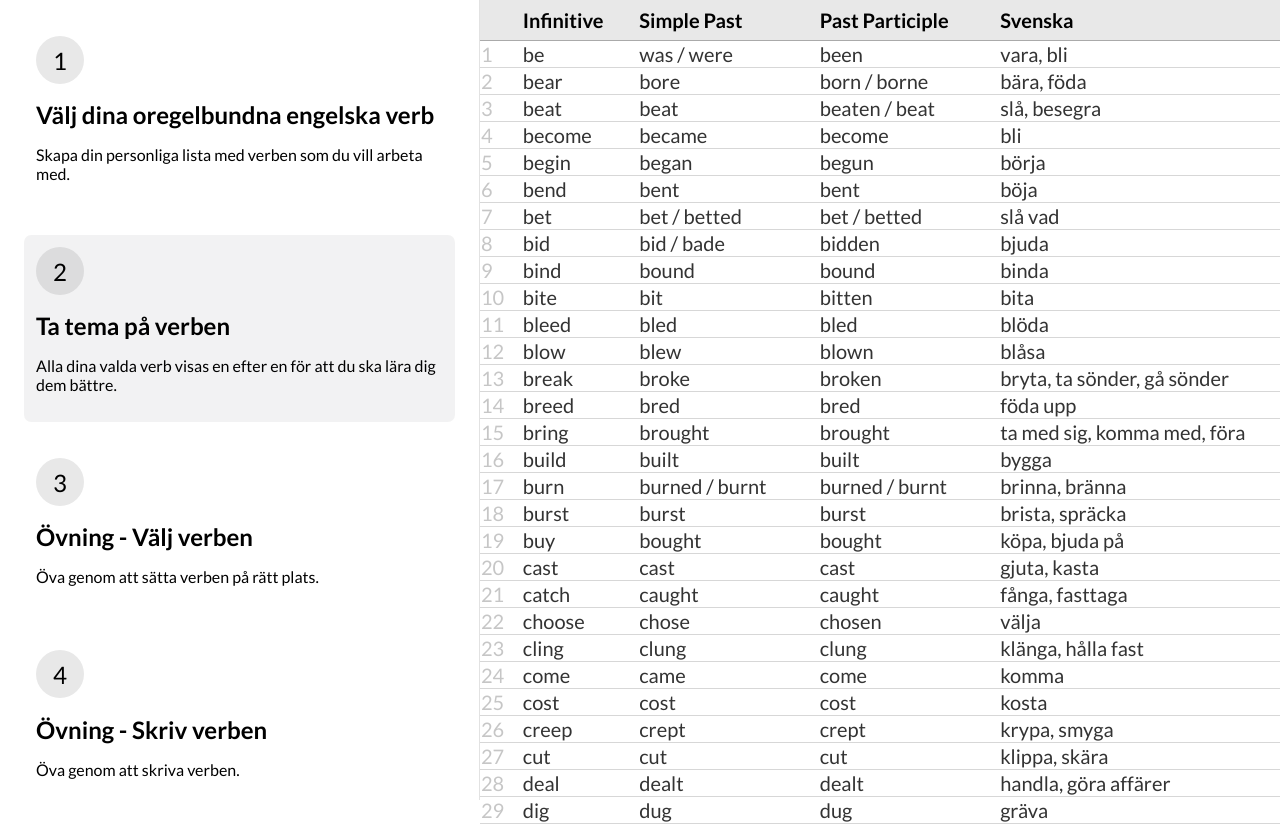
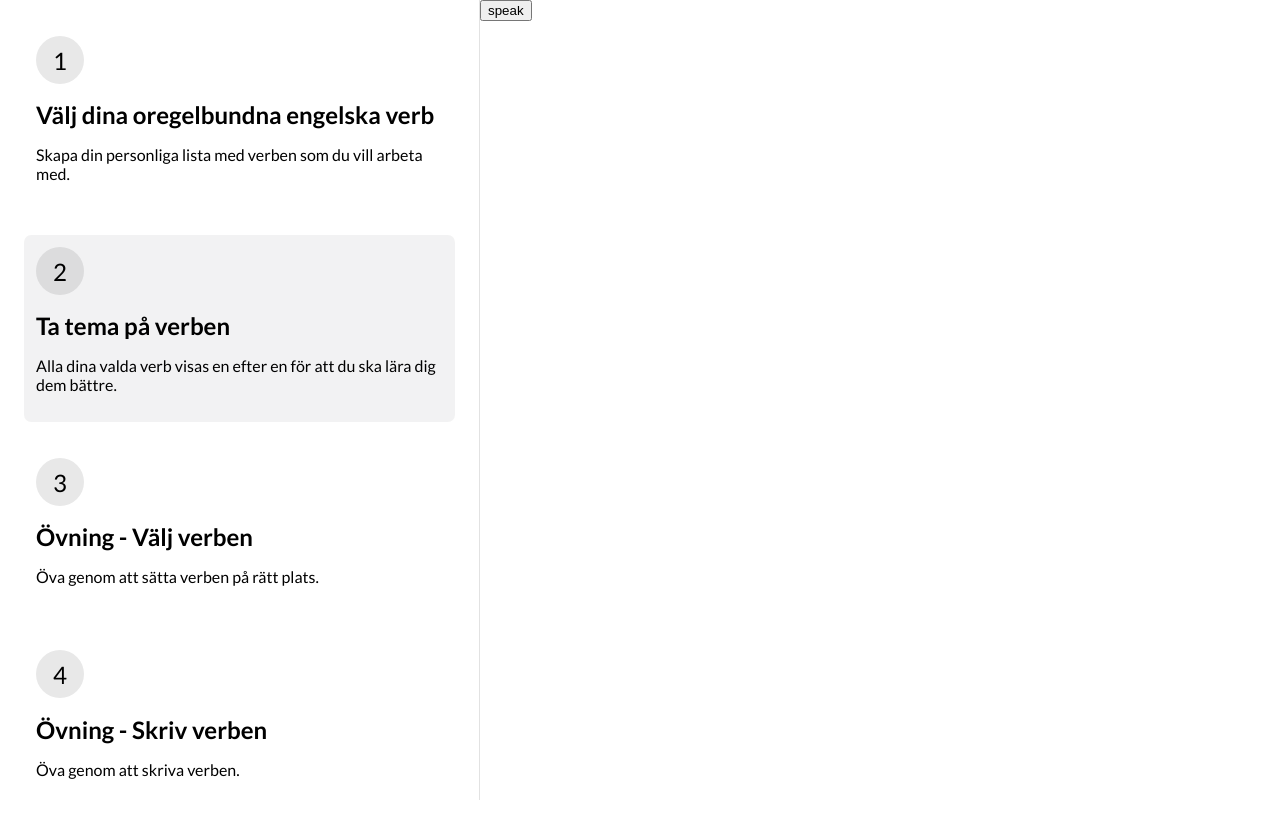
Before and after one commit to veryuniqueusername/foxiverbs, a React app: page /learn in a window 1280 px wide. Shown: the top 824 px of the page. Built offline with nearby package versions, Linux system fonts and the light colour scheme.

Commit message:
speech, storage

```diff
--- a/src/App.tsx
+++ b/src/App.tsx
@@ -2,6 +2,7 @@ import { BrowserRouter as Router, Switch, Route } from 'react-router-dom';
 import './styles.scss';
 import Sidebar from './Sidebar';
 import Choose from './Choose';
+import Learn from './Learn';
 
 export default function App() {
 	return (
@@ -10,11 +11,11 @@ export default function App() {
 			<div className="wrapper">
 				<Sidebar />
 				<Switch>
-					<Route path="/">
+					<Route path="/choose">
 						<Choose />
 					</Route>
 					<Route path="/learn">
-						<Choose />
+						<Learn />
 					</Route>
 					<Route path="/drag">
 						<Choose />
@@ -22,6 +23,9 @@ export default function App() {
 					<Route path="/write">
 						<Choose />
 					</Route>
+					<Route path="/">
+						<Choose />
+					</Route>
 				</Switch>
 			</div>
 		</Router>
--- a/src/Choose.tsx
+++ b/src/Choose.tsx
@@ -1,19 +1,29 @@
 import { useState } from 'react';
 import { verbList, getVariant } from './verbGetter';
+import { setSelected, getSelected } from './storage';
+import speak from './speechSynthesis';
+
+// TODO: SELECT/DESELECT ALL
 
 function TableRow({ i, verb }: { i: number; verb: string }) {
-	const [selected, setSelected] = useState(false);
+	const storedValue = getSelected(verb);
+	const [selectedState, setSelectedState] = useState(storedValue);
 
 	function click() {
-		if (!selected) {
-			setSelected(true);
+		if (!selectedState) {
+			setSelectedState(true);
+			setSelected(verb, true);
 		} else {
-			setSelected(false);
+			setSelectedState(false);
+			setSelected(verb, false);
 		}
 	}
 
 	return (
-		<tr onClick={click} className={selected ? 'selected' : null}>
+		<tr onClick={click} className={selectedState ? 'selected' : null}>
+			<td className="speaker" onClick={() => speak(verb)}>
+				s
+			</td>
 			<td className={`tableNumber`}>{i + 1}</td>
 			<td>{verb}</td>
 			<td>{getVariant(verb, 'SP')}</td>
@@ -31,10 +41,13 @@ export default function Choose() {
 		table.push(<TableRow key={i} i={i} verb={inf} />);
 	}
 
+	speak('');
+
 	return (
 		<table className="Table">
 			<thead>
 				<tr>
+					<th />
 					<th />
 					<th>Infinitive</th>
 					<th>Simple Past</th>
--- /dev/null
+++ b/src/Learn.tsx
@@ -0,0 +1,15 @@
+import speak from './speechSynthesis';
+import { loadArray } from './storage';
+
+export default function Learn() {
+	const selectedVerbs = loadArray(true);
+
+	speak('');
+
+	return (
+		<div>
+			{selectedVerbs}
+			<button onClick={() => speak('became')}>speak</button>
+		</div>
+	);
+}
--- /dev/null
+++ b/src/speechSynthesis.ts
@@ -0,0 +1,16 @@
+let voices = null;
+
+voices = window.speechSynthesis.getVoices();
+window.speechSynthesis.onvoiceschanged = () => {
+	voices = window.speechSynthesis.getVoices();
+};
+
+export default function speak(text: string) {
+	const speech = new SpeechSynthesisUtterance(text);
+
+	speech.voice = voices.filter((voice) => {
+		return voice.name.indexOf('UK English Female') > -1;
+	})[0];
+
+	window.speechSynthesis.speak(speech);
+}
--- /dev/null
+++ b/src/storage.ts
@@ -0,0 +1,46 @@
+import { verbList } from './verbGetter';
+
+export function setSelected(verb: string, selected?: boolean): void {
+	if (selected === true) {
+		localStorage.setItem(verb, 'true');
+	} else {
+		localStorage.setItem(verb, 'false');
+	}
+}
+
+export function getSelected(verb: string): boolean {
+	const currentValue = localStorage.getItem(verb) as 'true' | 'false';
+	const booleanValue = currentValue === 'true' ? true : false;
+
+	return booleanValue;
+}
+
+export function loadArray(selectedOnly?: boolean): string[] | boolean[] {
+	switch (selectedOnly) {
+		case true:
+			const selected: string[] = [];
+			for (let i = 0; i < verbList.length; i++) {
+				const verb = verbList[i];
+				if (getSelected(verb) === true) {
+					selected.push(verb);
+				}
+			}
+			return selected;
+		case false:
+			const notSelected: string[] = [];
+			for (let i = 0; i < verbList.length; i++) {
+				const verb = verbList[i];
+				if (getSelected(verb) === false) {
+					notSelected.push(verb);
+				}
+			}
+			return notSelected;
+		default:
+			const booleans: boolean[] = [];
+			for (let i = 0; i < verbList.length; i++) {
+				const verb = verbList[i];
+				booleans.push(getSelected(verb));
+			}
+			return booleans;
+	}
+}
--- a/src/styles.scss
+++ b/src/styles.scss
@@ -20,6 +20,9 @@ table.Table {
 		height: 1em;
 		border-bottom: 1px solid #aaaaaa77;
 		color: #333;
+		&:hover {
+			cursor: pointer;
+		}
 		&.selected {
 			background-color: #ffd95c;
 			color: black;
```
